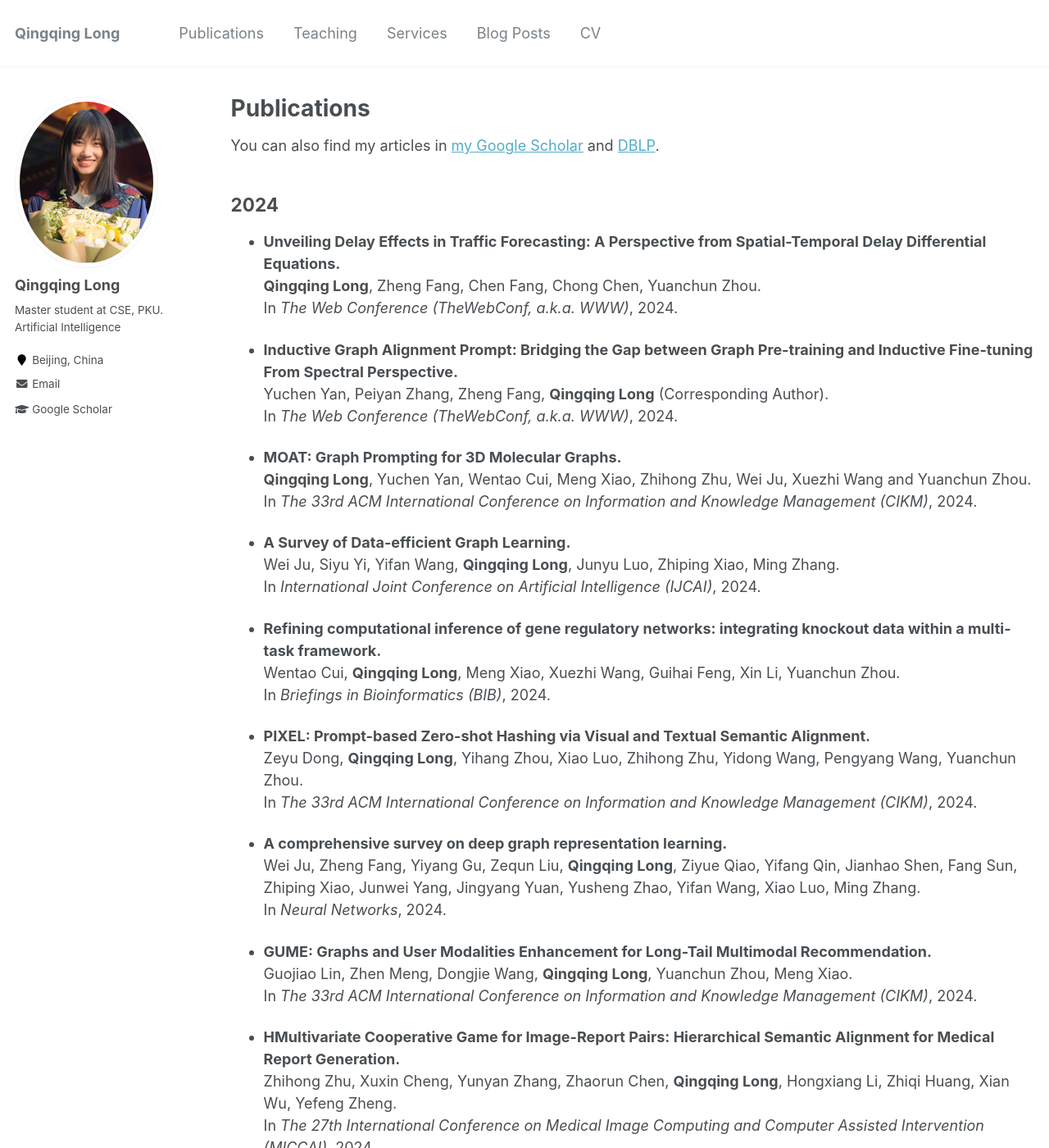
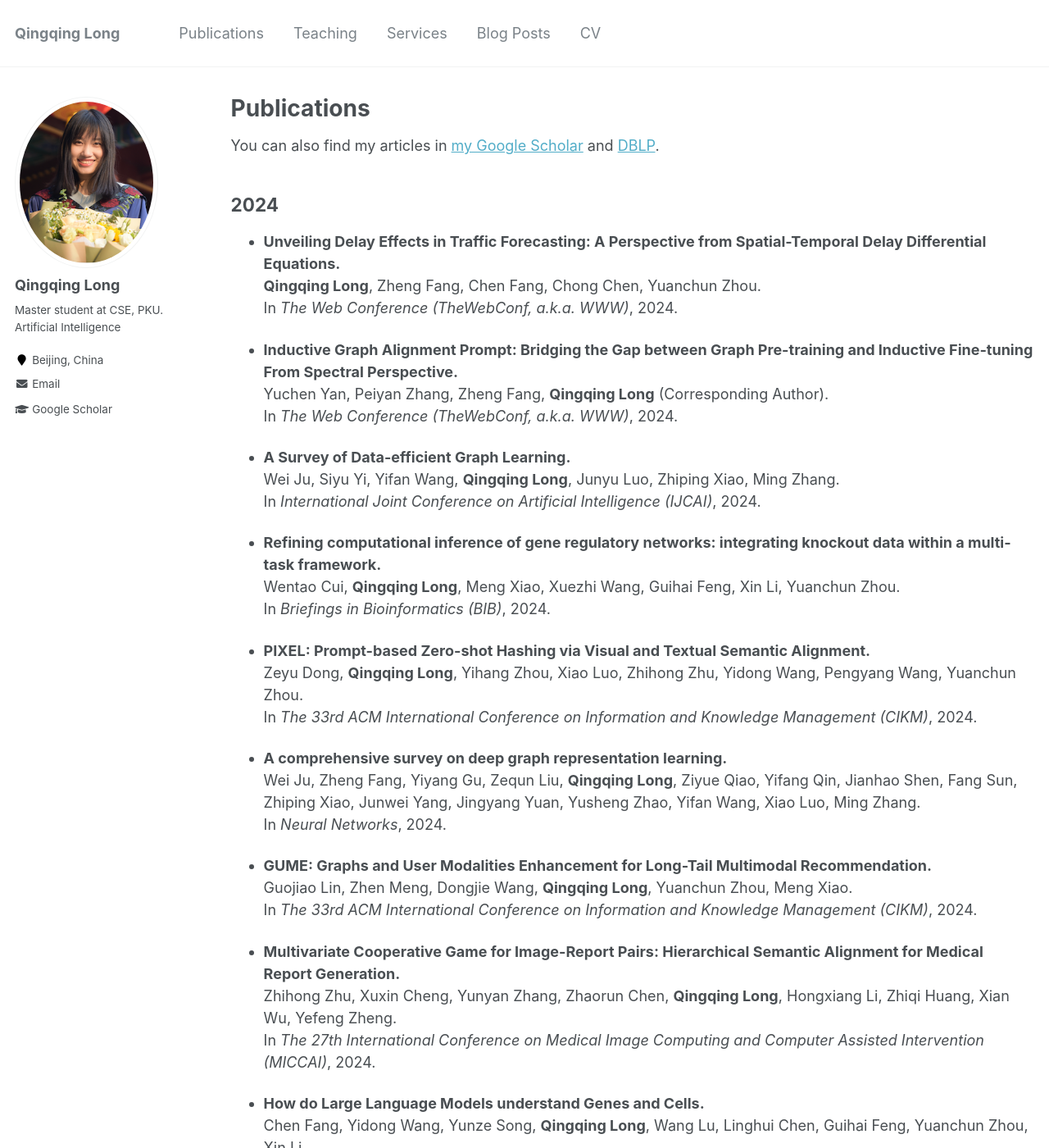
Before and after one commit to YimiAChack/YimiAChack.github.io, a Jekyll site: the page built from _pages/publications.md, in a window 1280 px wide and 1400 px high. Shown: the whole window at 82% size. Built offline with Jekyll 4.4.1, drawn with Linux system fonts in a browser that asks for light colours.

Commit message:
Update publications.md

```diff
--- a/_pages/publications.md
+++ b/_pages/publications.md
@@ -12,9 +12,6 @@ You can also find my articles in [my Google Scholar](https://scholar.google.com/
 
 * **Inductive Graph Alignment Prompt: Bridging the Gap between Graph Pre-training and Inductive Fine-tuning From Spectral Perspective.** <br>
 Yuchen Yan, Peiyan Zhang, Zheng Fang, **Qingqing Long** (Corresponding Author). <br>In *The Web Conference (TheWebConf, a.k.a. WWW)*, 2024.
-
-* **MOAT: Graph Prompting for 3D Molecular Graphs.** <br>
-**Qingqing Long**, Yuchen Yan, Wentao Cui, Meng Xiao, Zhihong Zhu, Wei Ju, Xuezhi Wang and Yuanchun Zhou. <br>In *The 33rd ACM International Conference on Information and Knowledge Management (CIKM)*, 2024.
 
 * **A Survey of Data-efficient Graph Learning.** <br>
 Wei Ju, Siyu Yi, Yifan Wang, **Qingqing Long**, Junyu Luo, Zhiping Xiao, Ming Zhang.  <br>In *International Joint Conference on Artificial Intelligence (IJCAI)*, 2024.
@@ -31,7 +28,7 @@ Wei Ju, Zheng Fang, Yiyang Gu, Zequn Liu, **Qingqing Long**, Ziyue Qiao, Yifang
 * **GUME: Graphs and User Modalities Enhancement for Long-Tail Multimodal Recommendation.** <br>
 Guojiao Lin, Zhen Meng, Dongjie Wang, **Qingqing Long**, Yuanchun Zhou, Meng Xiao. <br>In *The 33rd ACM International Conference on Information and Knowledge Management (CIKM)*, 2024.
 
-* **HMultivariate Cooperative Game for Image-Report Pairs: Hierarchical Semantic Alignment for Medical Report Generation.** <br>
+* **Multivariate Cooperative Game for Image-Report Pairs: Hierarchical Semantic Alignment for Medical Report Generation.** <br>
 Zhihong Zhu, Xuxin Cheng, Yunyan Zhang, Zhaorun Chen, **Qingqing Long**, Hongxiang Li, Zhiqi Huang, Xian Wu, Yefeng Zheng. <br>In *The 27th International Conference on Medical Image Computing and Computer Assisted Intervention (MICCAI)*, 2024.
 
 * **How do Large Language Models understand Genes and Cells.** <br>
```
